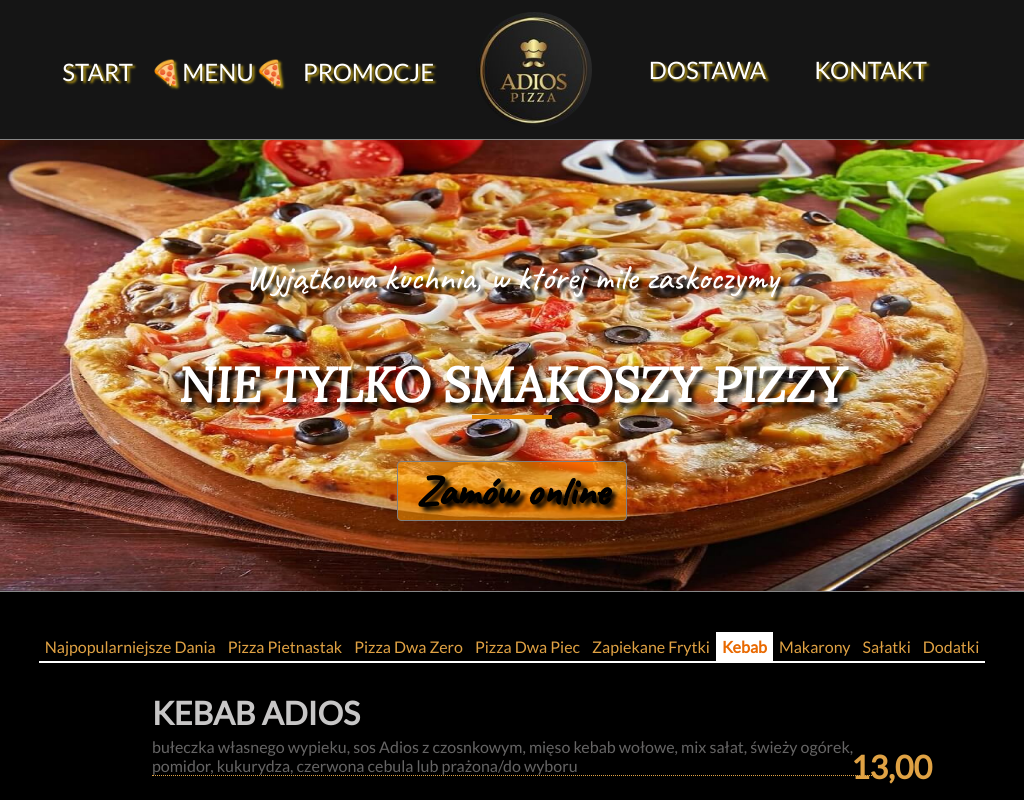
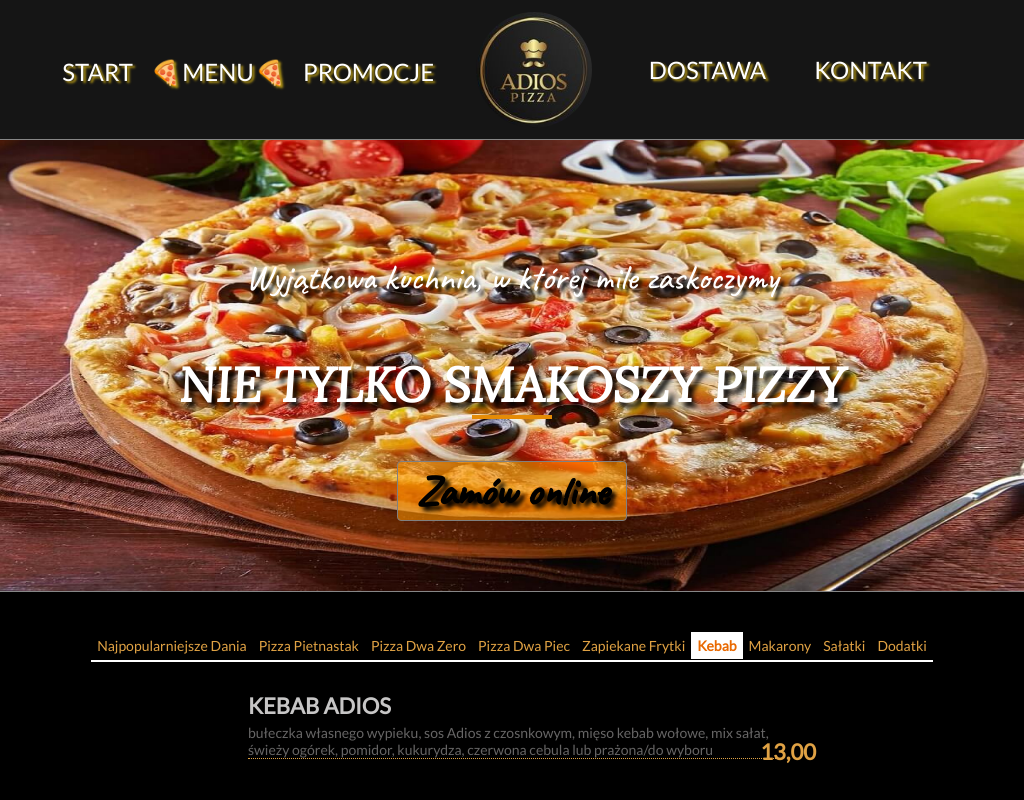
Before and after one commit to lukaszprotosawicki/adios-pizza, a React (Create React App) app: page /kebab in a window 1024 px wide. Shown: the top 800 px of the page. Built offline with nearby package versions, Linux system fonts and the light colour scheme; a web font is replaced by a local one.

Commit message:
add mixed changes styles menu

```diff
--- a/src/components/scss/_menu.scss
+++ b/src/components/scss/_menu.scss
@@ -97,6 +97,63 @@
   color: #868686;
 }
 
+@media all and (min-width: 950px) and (max-width: 1250px) {
+  .menu-change {
+    display: inline-table;
+    margin-top: 40px;
+    height: 30px;
+    border-bottom: 2px solid #ffffff;
+    max-width: max-content;
+    font-size: 14px;
+  }
+  .menu-change a {
+    display: inline-flex;
+    padding: 5px 6px;
+    text-decoration: none;
+    color: #e0a244;
+  }
+  .products {
+    display: flex;
+    margin: 0 auto;
+    text-align: center;
+    justify-items: center;
+    .menuRow {
+      padding: 10px 0px 12px 0px;
+      display: grid;
+      .food {
+        text-align: left;
+        justify-content: left;
+        width: 66vh;
+        position: relative;
+        border-bottom: 1px dotted #e0a244;
+        h1 {
+          color: #c7c6c6;
+          font-weight: 800;
+          margin-top: 20px;
+          text-transform: uppercase;
+          font-size: 22px;
+        }
+        .name-info {
+          display: block;
+          .p-name {
+            margin-top: 5px;
+            color: rgb(102, 101, 101);
+            font-size: 14px;
+          }
+        }
+        .price {
+          color: #e0a244;
+          position: absolute;
+          right: 0;
+          bottom: 2px;
+          margin-right: -40px;
+          max-height: 18px;
+        }
+      }
+    }
+  }
+}
+
 @media all and (min-width: 850px) and (max-width: 950px) {
   .menu-change {
     display: inline-table;
@@ -123,7 +180,7 @@
       .food {
         text-align: left;
         justify-content: left;
-        width: 80vh;
+        width: 66vh;
         position: relative;
         border-bottom: 1px dotted #e0a244;
         h1 {
@@ -179,7 +236,7 @@
       .food {
         text-align: left;
         justify-content: left;
-        width: 70vh;
+        width: 64vh;
         position: relative;
         border-bottom: 1px dotted #e0a244;
         h1 {
```
